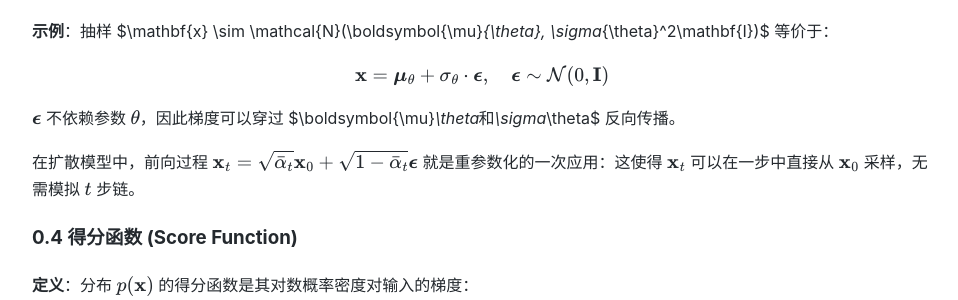
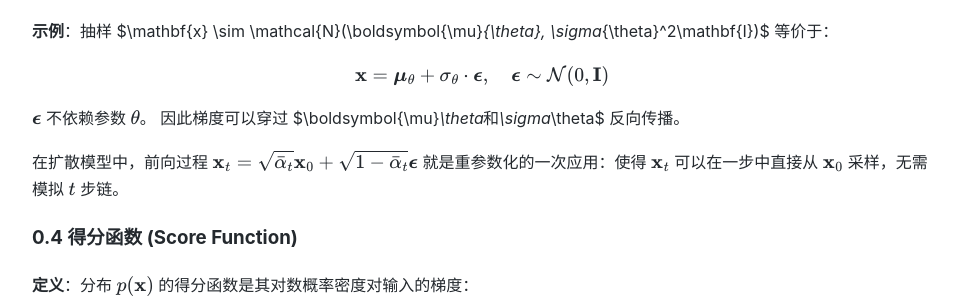
Before and after one commit to liuwwei3/liuwwei3.github.io, a Jekyll site: the page built from blogs/diffusion-math.md, in a window 1280 px wide and 900 px high, scrolled down 4075 px. Shown: the part 152-452 px from the top of the window, without its empty margins (158-1116 px from the left). Built offline with Jekyll 4.4.1, drawn with Linux system fonts in a browser that asks for light colours.

Commit message:
Publish: Diffusion 模型的数学主线：从马尔可夫链到概率流

```diff
--- a/blogs/diffusion-math.md
+++ b/blogs/diffusion-math.md
@@ -137,14 +137,14 @@
 
 重参数化技巧是深度学习中使用随机变量的标准方法。核心思想：将**带参数的随机性**拆分为**确定性变换 + 无参数噪声**。
 
-
 **示例**：抽样 $\mathbf{x} \sim \mathcal{N}(\boldsymbol{\mu}_{\theta}, \sigma_{\theta}^2\mathbf{I})$ 等价于：
 
 $$\mathbf{x} = \boldsymbol{\mu}_\theta + \sigma_\theta \cdot \boldsymbol{\epsilon}, \quad \boldsymbol{\epsilon} \sim \mathcal{N}(0,\mathbf{I})$$
 
-$\boldsymbol{\epsilon}$ 不依赖参数 $\theta$，因此梯度可以穿过 $\boldsymbol{\mu}_\theta$ 和 $\sigma_\theta$ 反向传播。
+$\boldsymbol{\epsilon}$ 不依赖参数 $\theta$。
+因此梯度可以穿过 $\boldsymbol{\mu}_\theta$ 和 $\sigma_\theta$ 反向传播。
 
-在扩散模型中，前向过程 $\mathbf{x}_t = \sqrt{\bar{\alpha}_t}\mathbf{x}_0 + \sqrt{1-\bar{\alpha}_t}\boldsymbol{\epsilon}$ 就是重参数化的一次应用：这使得 $\mathbf{x}_t$ 可以在一步中直接从 $\mathbf{x}_0$ 采样，无需模拟 $t$ 步链。
+在扩散模型中，前向过程 $\mathbf{x}_t = \sqrt{\bar{\alpha}_t}\mathbf{x}_0 + \sqrt{1-\bar{\alpha}_t}\boldsymbol{\epsilon}$ 就是重参数化的一次应用：使得 $\mathbf{x}_t$ 可以在一步中直接从 $\mathbf{x}_0$ 采样，无需模拟 $t$ 步链。
 
 ### 0.4 得分函数 (Score Function)
 
@@ -787,7 +787,4 @@
 | Push-forward / 变量替换 | 第六、七章 | 0.9 |
 | 期望 / L2 范数 | 全文 | 0.10 |
 
-
-
-
 [← 回到首页](..)
```
Also changed, not shown: index.md (+1 -0 lines), README.md.
